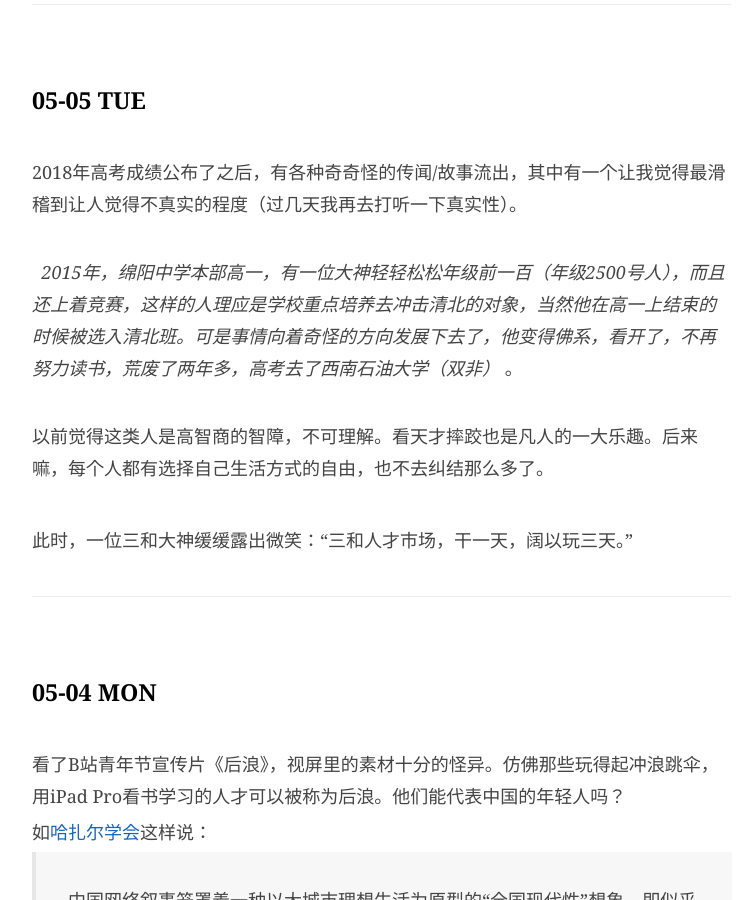
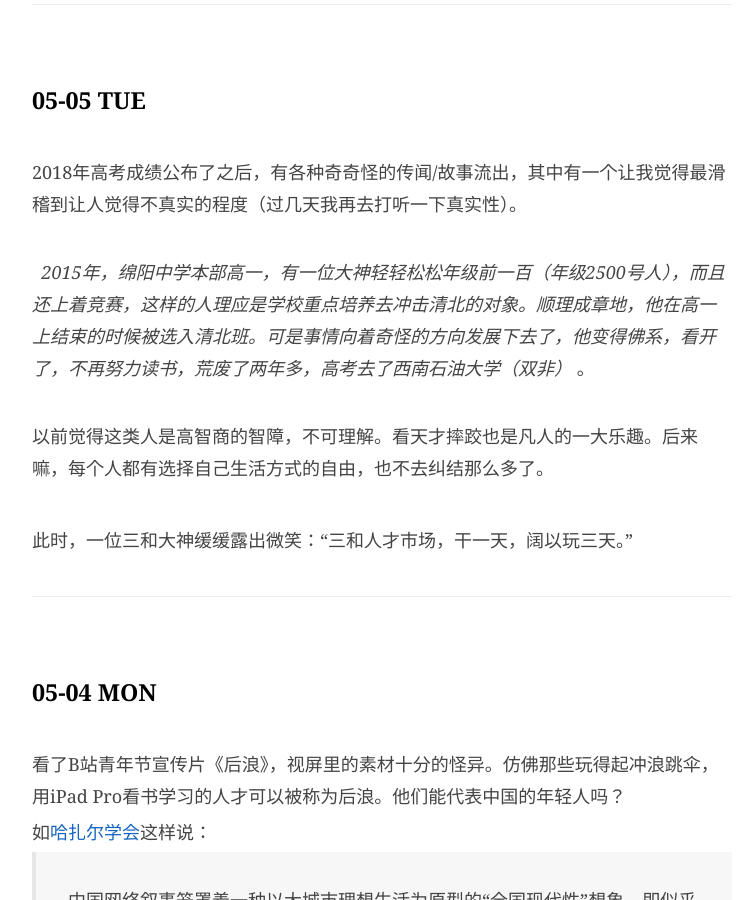
Before and after one commit to JaydenYL/JaydenYL.github.io, a Jekyll site: the page built from _posts/2020-04-26-日记.md, in a window 1280 px wide and 900 px high, scrolled down 5273 px. Shown: the whole window, without its empty margins (258-1014 px from the left). Built offline with Jekyll 4.4.1, drawn with Linux system fonts in a browser that asks for light colours; comment, search, counter and statistics services are not loaded.

Commit message:
Update 2020-04-26-日记.md

```diff
--- a/_posts/2020-04-26-日记.md
+++ b/_posts/2020-04-26-日记.md
@@ -181,7 +181,7 @@ catalog: true
 
 2018年高考成绩公布了之后，有各种奇奇怪的传闻/故事流出，其中有一个让我觉得最滑稽到让人觉得不真实的程度（过几天我再去打听一下真实性）。
 
-<br>  *2015年，绵阳中学本部高一，有一位大神轻轻松松年级前一百（年级2500号人），而且还上着竞赛，这样的人理应是学校重点培养去冲击清北的对象，当然他在高一上结束的时候被选入清北班。可是事情向着奇怪的方向发展下去了，他变得佛系，看开了，不再努力读书，荒废了两年多，高考去了西南石油大学（双非）* 。
+<br>  *2015年，绵阳中学本部高一，有一位大神轻轻松松年级前一百（年级2500号人），而且还上着竞赛，这样的人理应是学校重点培养去冲击清北的对象。顺理成章地，他在高一上结束的时候被选入清北班。可是事情向着奇怪的方向发展下去了，他变得佛系，看开了，不再努力读书，荒废了两年多，高考去了西南石油大学（双非）* 。
 
 <br>以前觉得这类人是高智商的智障，不可理解。看天才摔跤也是凡人的一大乐趣。后来嘛，每个人都有选择自己生活方式的自由，也不去纠结那么多了。
 
```
